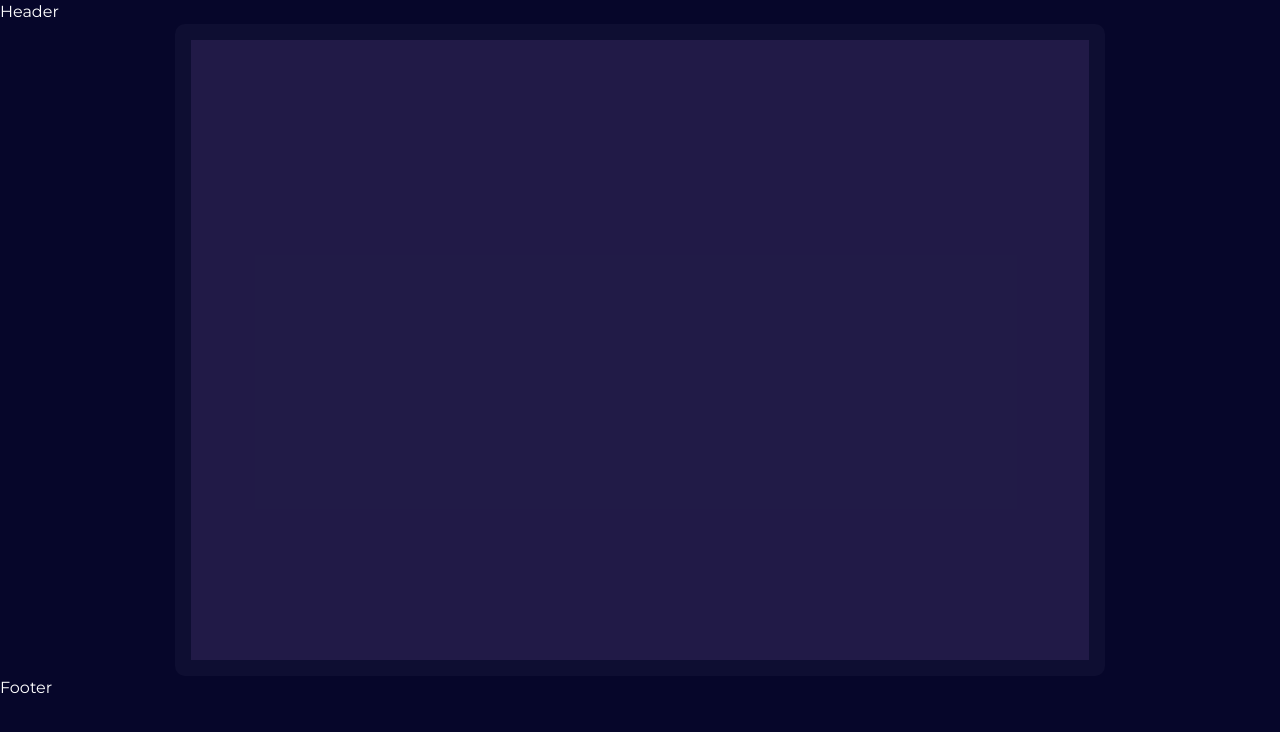
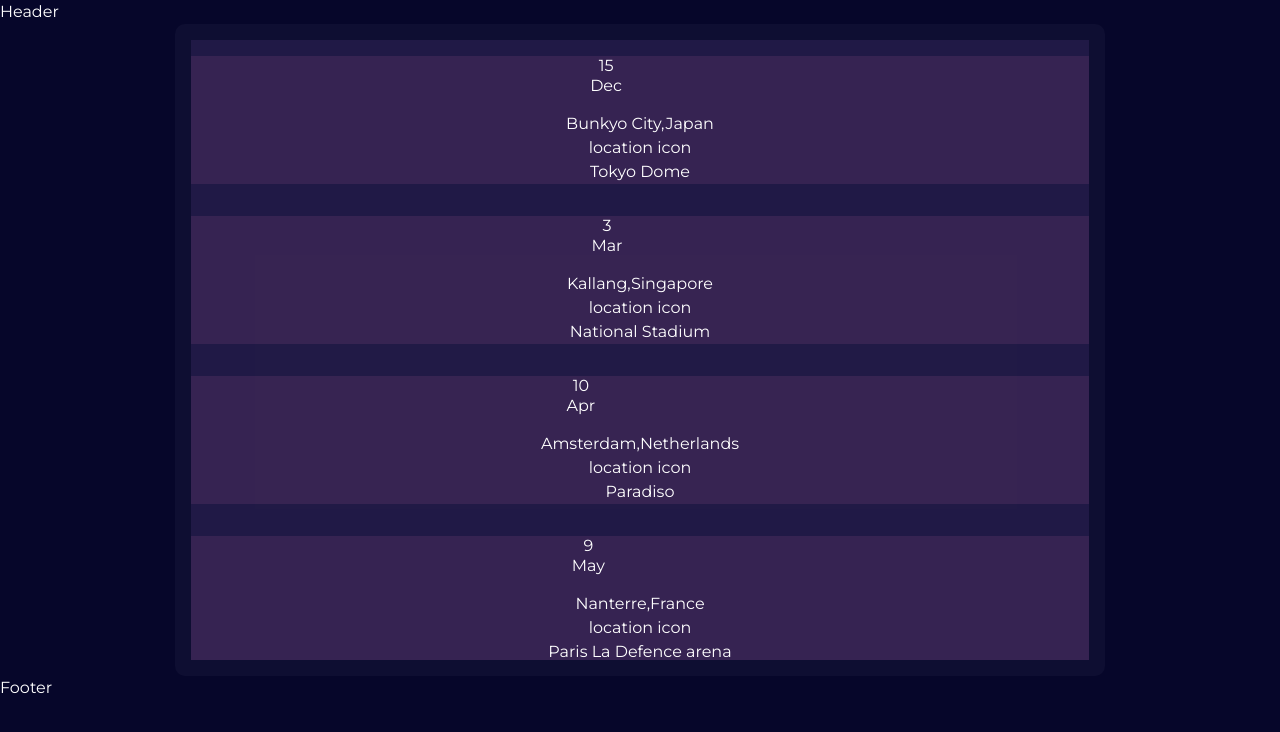
Before and after one commit to rajdeepbuilds/taylorswift, a Next.js app: page / in a window 1280 px wide. Shown: the top 732 px of the page. Built offline with nearby package versions, Linux system fonts and the light colour scheme; data requests are answered from the project's data file.

Commit message:
eventbox updated

```diff
--- a/src/components/events/EventBox.jsx
+++ b/src/components/events/EventBox.jsx
@@ -14,9 +14,27 @@
                 alt=''/>
             </div>
             { }
-            <div className='flex-1 bg-purple-400/10 h-[500px] flex flex-col'>
+            <div className='flex-1 bg-purple-400/10 h-[500px] flex flex-col
+            justify-between overflow-y-scroll scrollbar-thin scrollbar-thumb-accent scrollbar-track-white/10 xl:pr-6'>
                 {events.map(event=>{
-                    return
+
+                    return <div key={event.id} className='flex flex-col xl:flex-row items-center justify-center gap-y-4
+                     bg-pink-400/10 xl:gap-y-0 text-center xl:text-left my-4 xl:my-0'>
+                        <div>
+                            { }
+                            <div className='flex flex-col justify-center items-center
+                            leading-tight w-[80px] mb-4 xl:mb-0'>
+                                <div>{event.date.day}</div>
+                                <div>{event.date.month}</div>
+                            </div>
+                            { }
+                            <div>{`${event.location.city},${event.location.country}`}</div>
+                            <div>
+                                <div>location icon</div>
+                                <div>{event.location.address}</div>
+                            </div>
+                        </div>
+                    </div>;
                 })}
             </div>
         </div>
```
